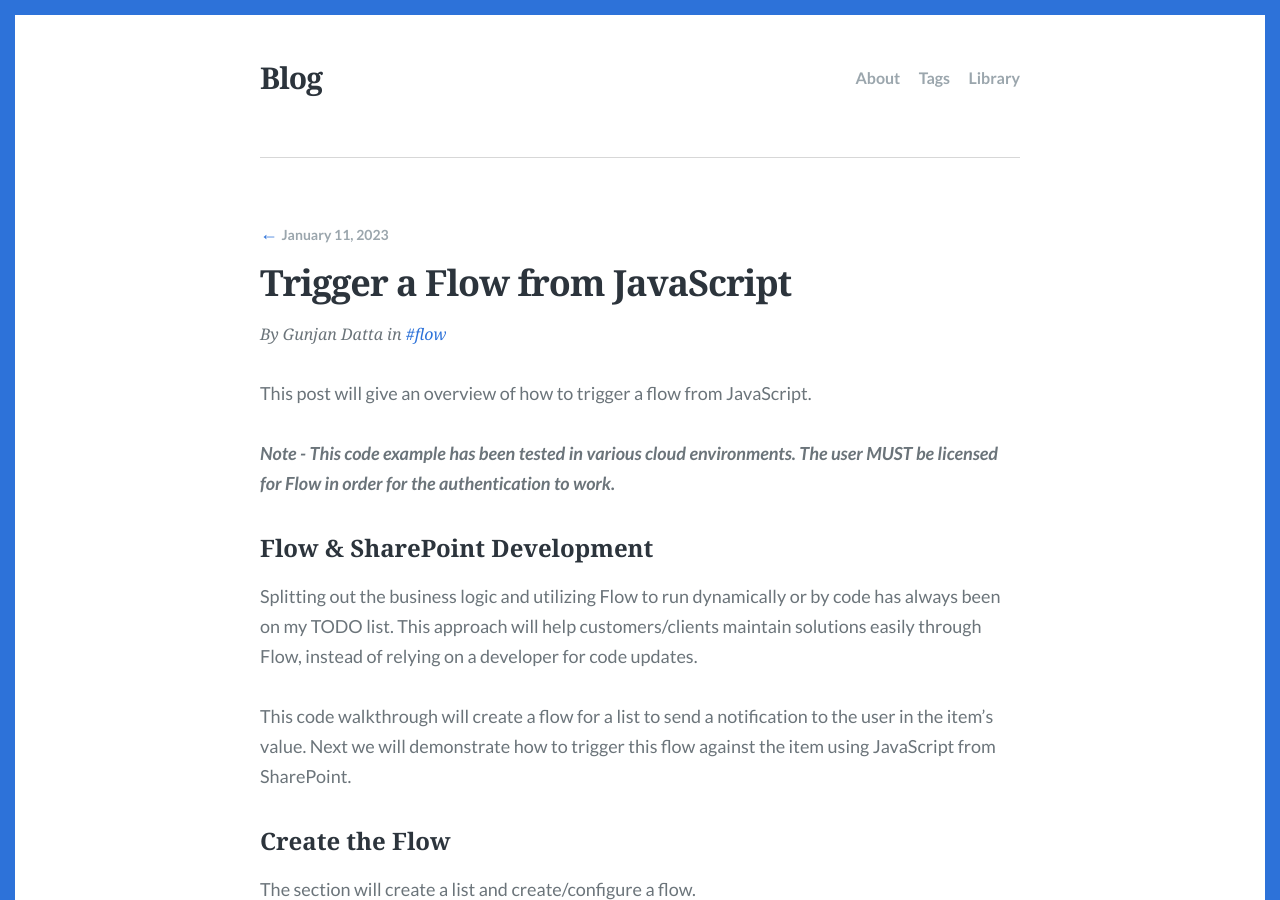
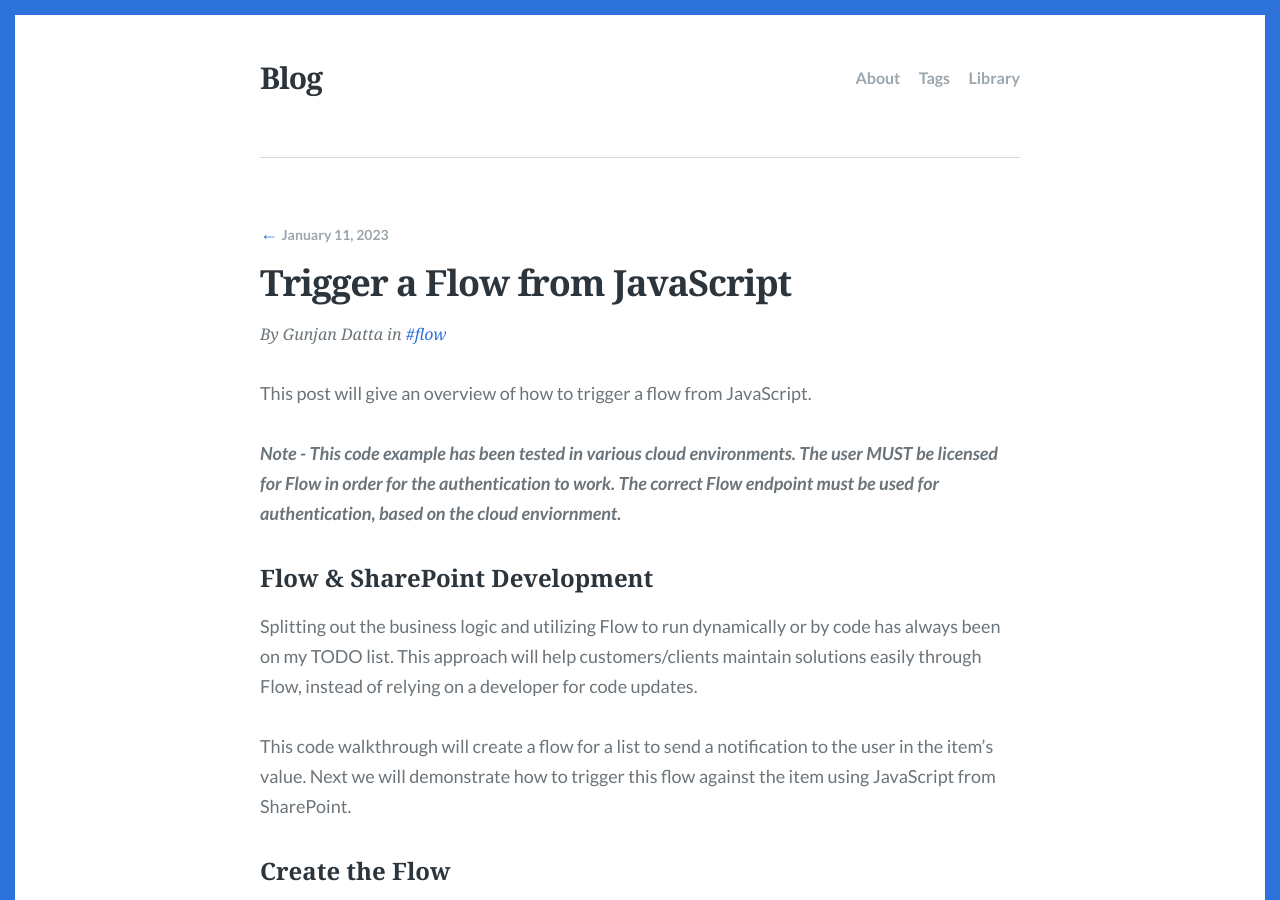
Before and after one commit to gunjandatta/blog, a Jekyll site: the page built from _posts/2023/2023-01-11-trigger-flow-from-js.md, in a window 1280 px wide and 900 px high. Built offline with Jekyll 4.4.1, drawn with Linux system fonts in a browser that asks for light colours; some web fonts are replaced.

Commit message:
Updated the notes.

```diff
--- a/_posts/2023/2023-01-11-trigger-flow-from-js.md
+++ b/_posts/2023/2023-01-11-trigger-flow-from-js.md
@@ -11,7 +11,7 @@ This post will give an overview of how to trigger a flow from JavaScript.
 
 <!--more-->
 
-**_Note - This code example has been tested in various cloud environments. The user MUST be licensed for Flow in order for the authentication to work._**
+**_Note - This code example has been tested in various cloud environments. The user MUST be licensed for Flow in order for the authentication to work. The correct Flow endpoint must be used for authentication, based on the cloud enviornment._**
 
 ### Flow & SharePoint Development
 
```
